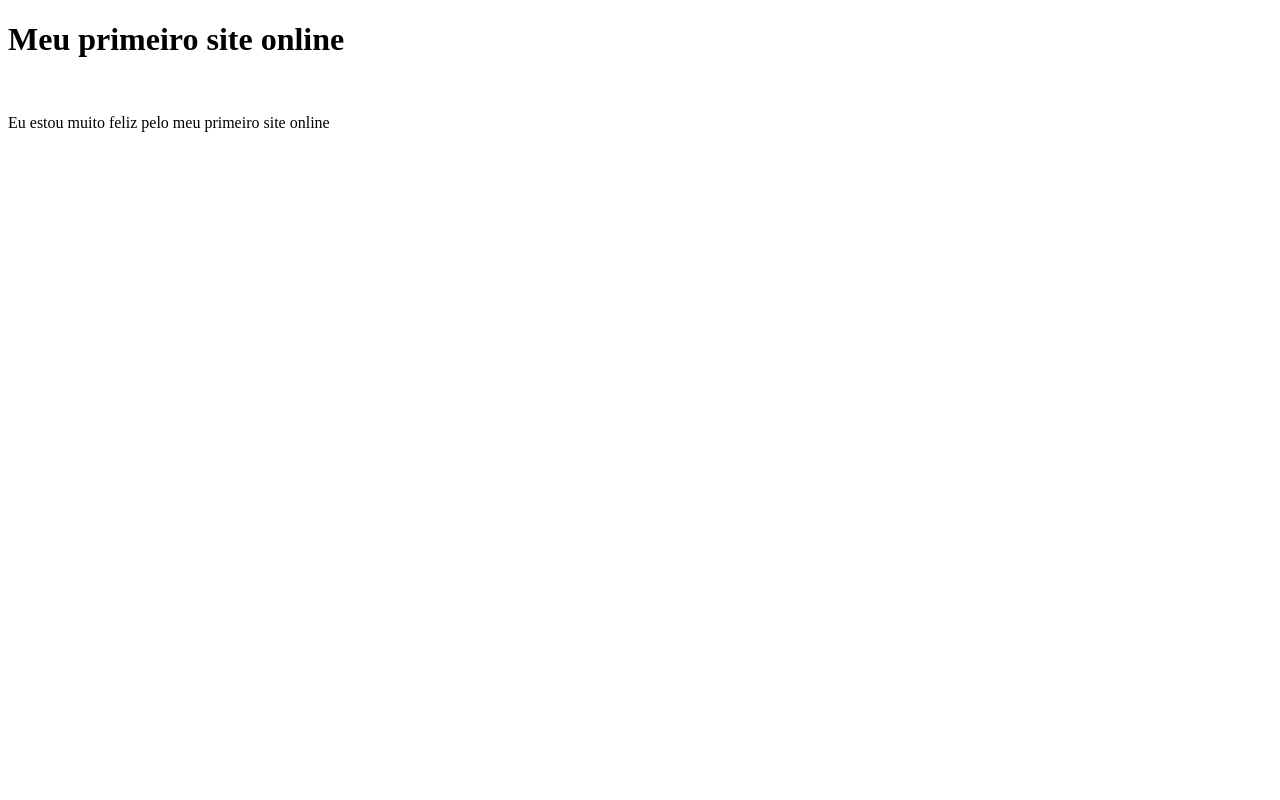
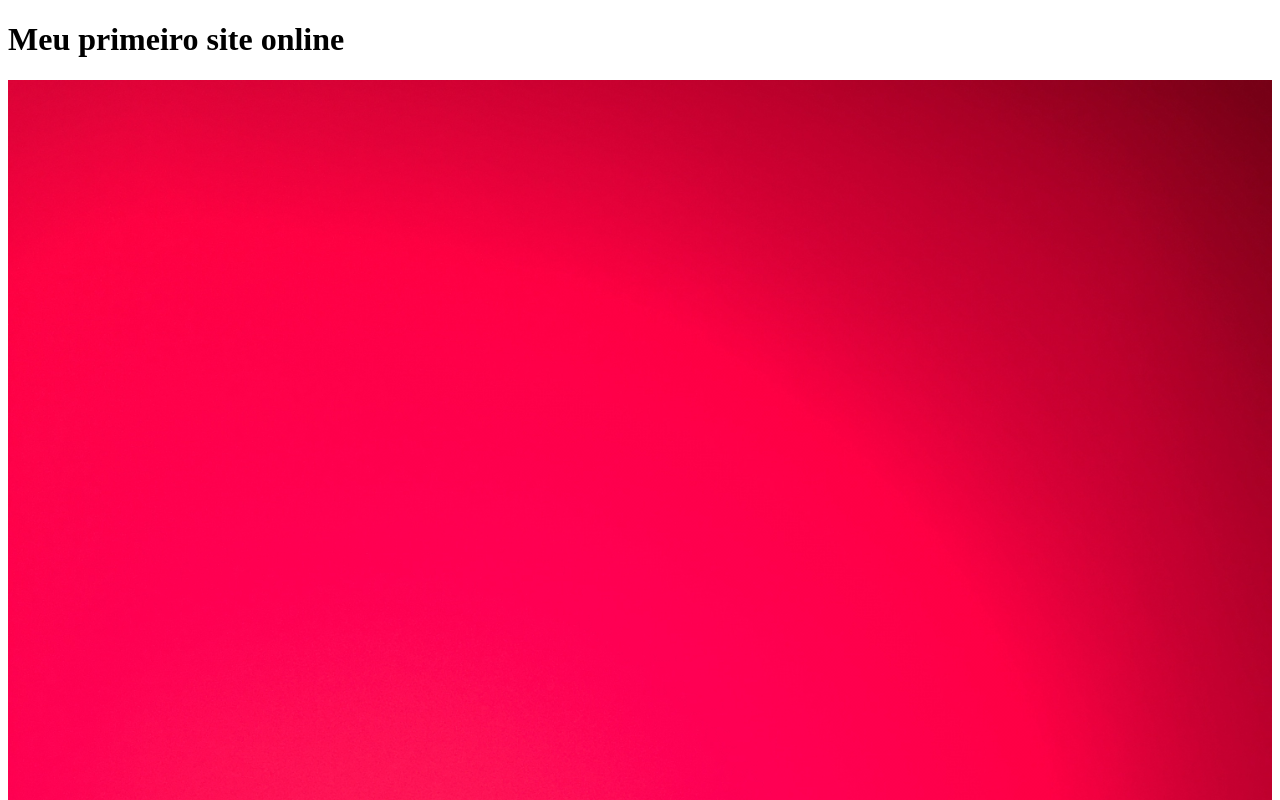
Before and after one commit to algosimples/algosimples.github.io, a plain HTML site: page index.html in a window 1280 px wide. Shown: the top 800 px of the page. Drawn offline with Linux system fonts and the light colour scheme.

Commit message:
Update index.html

```diff
--- a/index.html
+++ b/index.html
@@ -6,7 +6,7 @@
  </head>
  <body>
    <h1>Meu primeiro site online</h1>
-   <img src="" width="100%" height="auto">
+   <img src="8B716E24-7ADE-4063-87A2-1028702944B8.jpeg" width="100%" height="auto">
    <p>Eu estou muito feliz pelo meu primeiro site online</p>
  </body>
 </html>
```
